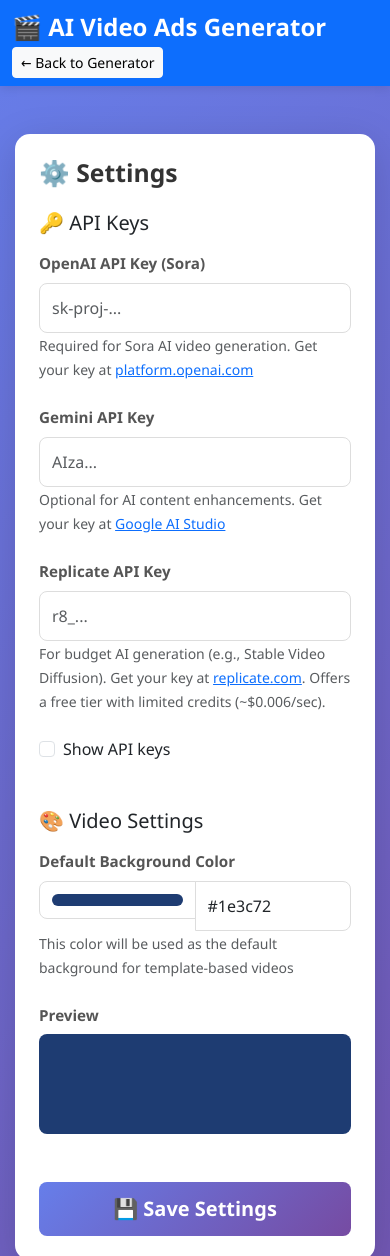
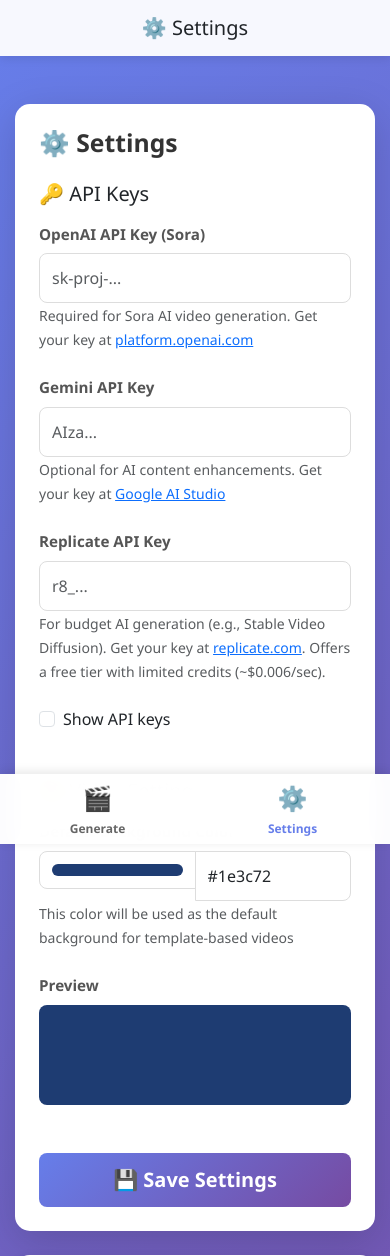
Before and after one commit to julisunkan/vidad, a Flask app: page /settings in a window 390 px wide. Shown: the top 1256 px of the page. Run offline with Flask 3, Linux system fonts and the light colour scheme.

Commit message:
Assistant checkpoint: Convert to PWA with bottom navigation and fix routes
Assistant generated file changes:
- static/manifest.json: Add PWA manifest file
- static/sw.js: Add service worker for PWA offline support
- templates/index.html: Add PWA meta tags, manifest, and footer navigation, Add footer navigation and close content wrapper, Include PWA installation script
- templates/settings.html: Add PWA meta tags and footer navigation to settings, Add footer navigation and close wrapper, Include PWA script in settings
- static/css/style.css: Add mobile-first styles with bottom navigation, Add install banner styles
- app.py: Add manifest route and fix missing route handlers
- static/js/pwa.js: Add PWA installation prompt handler
- generate_icons.py: Script to generate PWA icons

---

User prompt:

make it PWA, scan for routes errors and incomplete codes, the menu of this web app should be around the footer area (like mobile app)

Replit-Commit-Author: Assistant
Replit-Commit-Session-Id: 8491eecc-6cd4-4cee-8d76-2aac211a905a
Replit-Commit-Event-Id: 7cf0ff6a-22e3-4982-bcf4-4569123a4a97

```diff
--- a/app.py
+++ b/app.py
@@ -37,6 +37,14 @@ def index():
 @app.route('/settings')
 def settings():
     return render_template('settings.html')
+
+@app.route('/static/manifest.json')
+def manifest():
+    return send_file('static/manifest.json', mimetype='application/manifest+json')
+
+@app.route('/static/sw.js')
+def service_worker():
+    return send_file('static/sw.js', mimetype='application/javascript')
 
 @app.route('/get_template/<int:template_id>')
 def get_template(template_id):
--- a/static/css/style.css
+++ b/static/css/style.css
@@ -2,6 +2,70 @@ body {
     background: linear-gradient(135deg, #667eea 0%, #764ba2 100%);
     min-height: 100vh;
     font-family: 'Segoe UI', Tahoma, Geneva, Verdana, sans-serif;
+    margin: 0;
+    padding: 0;
+}
+
+.content-wrapper {
+    padding-bottom: 80px;
+    min-height: 100vh;
+}
+
+.top-header {
+    background: rgba(255, 255, 255, 0.95);
+    padding: 1rem;
+    text-align: center;
+    box-shadow: 0 2px 10px rgba(0, 0, 0, 0.1);
+    position: sticky;
+    top: 0;
+    z-index: 999;
+}
+
+.bottom-nav {
+    position: fixed;
+    bottom: 0;
+    left: 0;
+    right: 0;
+    background: rgba(255, 255, 255, 0.98);
+    backdrop-filter: blur(10px);
+    display: flex;
+    justify-content: space-around;
+    align-items: center;
+    padding: 0.5rem 0;
+    box-shadow: 0 -2px 10px rgba(0, 0, 0, 0.1);
+    z-index: 1000;
+    height: 70px;
+}
+
+.bottom-nav .nav-item {
+    flex: 1;
+    display: flex;
+    flex-direction: column;
+    align-items: center;
+    justify-content: center;
+    text-decoration: none;
+    color: #666;
+    transition: all 0.3s ease;
+    padding: 0.5rem;
+}
+
+.bottom-nav .nav-item.active {
+    color: #667eea;
+}
+
+.bottom-nav .nav-item:hover {
+    color: #667eea;
+    background: rgba(102, 126, 234, 0.1);
+}
+
+.bottom-nav .nav-icon {
+    font-size: 1.5rem;
+    margin-bottom: 0.25rem;
+}
+
+.bottom-nav .nav-label {
+    font-size: 0.75rem;
+    font-weight: 600;
 }
 
 .navbar {
@@ -133,4 +228,8 @@ ol li {
     .card-body {
         padding: 1.5rem !important;
     }
+
+    .navbar {
+        display: none;
+    }
 }
--- /dev/null
+++ b/static/js/pwa.js
@@ -0,0 +1,34 @@
+
+let deferredPrompt;
+
+window.addEventListener('beforeinstallprompt', (e) => {
+    e.preventDefault();
+    deferredPrompt = e;
+
+    const installBanner = document.createElement('div');
+    installBanner.className = 'install-banner';
+    installBanner.innerHTML = `
+        <div class="install-content">
+            <span>📱 Install Video Gen App</span>
+            <button id="installBtn" class="btn btn-sm btn-primary">Install</button>
+            <button id="dismissBtn" class="btn btn-sm btn-light">×</button>
+        </div>
+    `;
+    document.body.appendChild(installBanner);
+
+    document.getElementById('installBtn').addEventListener('click', async () => {
+        deferredPrompt.prompt();
+        const { outcome } = await deferredPrompt.userChoice;
+        console.log(`User response: ${outcome}`);
+        deferredPrompt = null;
+        installBanner.remove();
+    });
+
+    document.getElementById('dismissBtn').addEventListener('click', () => {
+        installBanner.remove();
+    });
+});
+
+window.addEventListener('appinstalled', () => {
+    console.log('PWA installed successfully');
+});
--- a/templates/settings.html
+++ b/templates/settings.html
@@ -3,17 +3,21 @@
 <head>
     <meta charset="UTF-8">
     <meta name="viewport" content="width=device-width, initial-scale=1.0">
+    <meta name="theme-color" content="#667eea">
+    <meta name="description" content="Configure settings for AI Video Ads Generator">
+    <meta name="apple-mobile-web-app-capable" content="yes">
+    <meta name="apple-mobile-web-app-status-bar-style" content="black-translucent">
+    <meta name="apple-mobile-web-app-title" content="Video Gen">
     <title>Settings - AI Video Ads Generator</title>
+    <link rel="manifest" href="{{ url_for('static', filename='manifest.json') }}">
     <link href="https://cdn.jsdelivr.net/npm/bootstrap@5.3.0/dist/css/bootstrap.min.css" rel="stylesheet">
     <link rel="stylesheet" href="{{ url_for('static', filename='css/style.css') }}">
 </head>
 <body>
-    <nav class="navbar navbar-dark bg-primary">
-        <div class="container-fluid">
-            <span class="navbar-brand mb-0 h1">🎬 AI Video Ads Generator</span>
-            <a href="/" class="btn btn-light btn-sm">← Back to Generator</a>
-        </div>
-    </nav>
+    <div class="content-wrapper">
+    <div class="top-header">
+        <h1 class="h5 mb-0">⚙️ Settings</h1>
+    </div>
 
     <div class="container my-5">
         <div class="row">
@@ -121,7 +125,29 @@
         </div>
     </div>
 
+    </div>
+
+    <!-- Bottom Navigation -->
+    <nav class="bottom-nav">
+        <a href="/" class="nav-item">
+            <div class="nav-icon">🎬</div>
+            <div class="nav-label">Generate</div>
+        </a>
+        <a href="/settings" class="nav-item active">
+            <div class="nav-icon">⚙️</div>
+            <div class="nav-label">Settings</div>
+        </a>
+    </nav>
+
     <script src="https://cdn.jsdelivr.net/npm/bootstrap@5.3.0/dist/js/bootstrap.bundle.min.js"></script>
+    <script src="{{ url_for('static', filename='js/pwa.js') }}"></script>
     <script src="{{ url_for('static', filename='js/settings.js') }}"></script>
+    <script>
+        if ('serviceWorker' in navigator) {
+            navigator.serviceWorker.register('/static/sw.js')
+                .then(reg => console.log('Service Worker registered'))
+                .catch(err => console.log('Service Worker registration failed'));
+        }
+    </script>
 </body>
 </html>
```
Also changed, not shown: other parts of static/css/style.css (+31 -0 lines), generate_icons.py (added, +32 -0 lines), static/sw.js (added, +57 -0 lines), templates/index.html (+29 -6 lines), static/manifest.json (added).
